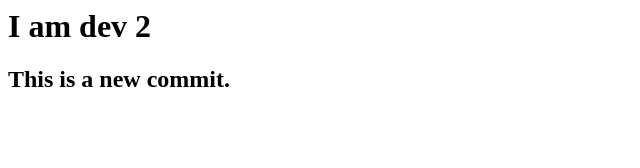
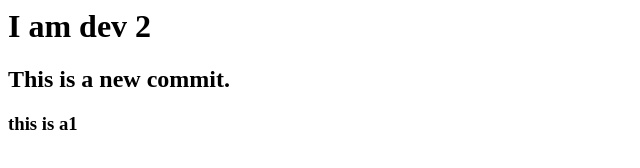
Before and after one commit to shakyakrishna/Hitandtrial, a plain HTML site: page index.html in a window 1280 px wide. Shown: the full height of the page, 0-640 px from the left. Drawn offline with Linux system fonts and the light colour scheme.

Commit message:
I am dev1

```diff
--- a/index.html
+++ b/index.html
@@ -4,4 +4,5 @@
 <body>
 <h1>I am dev 2</h1>
 <h2>This is a new commit.</h2>
+<h3>this is a1</h3>
 </body>
```
